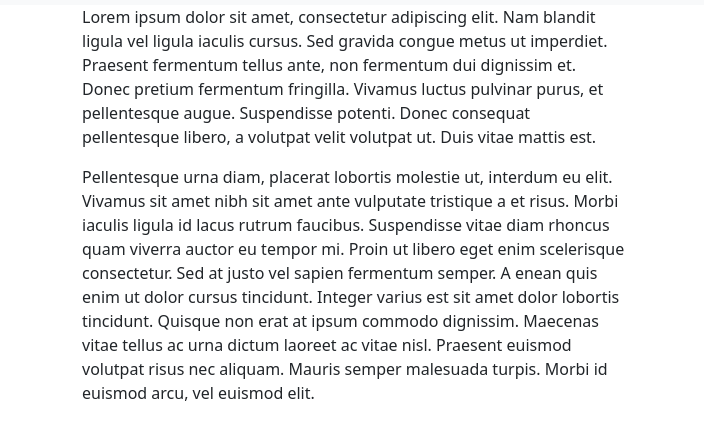
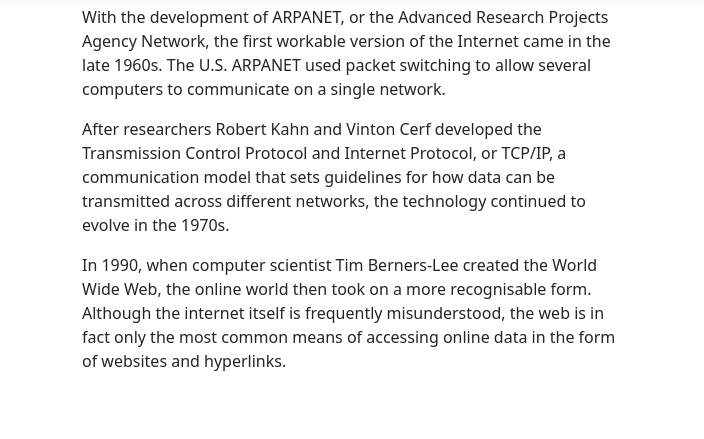
Before and after one commit to akadiyala12/HistoryofInternetWebsite, a plain HTML site: page docs/early.html in a window 1280 px wide. Shown: the part 51-490 px from the top of the page, without its empty margins (0-704 px from the left). Drawn offline with nearby package versions, Linux system fonts and the light colour scheme.

Commit message:
Added content to the Early Internet Page

```diff
--- a/docs/early.html
+++ b/docs/early.html
@@ -46,10 +46,13 @@
     <div class="row">
         <div class="col-6">
             <p>
-                Lorem ipsum dolor sit amet, consectetur adipiscing elit. Nam blandit ligula vel ligula iaculis cursus. Sed gravida congue metus ut imperdiet. Praesent fermentum tellus ante, non fermentum dui dignissim et. Donec pretium fermentum fringilla. Vivamus luctus pulvinar purus, et pellentesque augue. Suspendisse potenti. Donec consequat pellentesque libero, a volutpat velit volutpat ut. Duis vitae mattis est.
+                With the development of ARPANET, or the Advanced Research Projects Agency Network, the first workable version of the Internet came in the late 1960s. The U.S. ARPANET used packet switching to allow several computers to communicate on a single network.
             </p>
             <p>
-                Pellentesque urna diam, placerat lobortis molestie ut, interdum eu elit. Vivamus sit amet nibh sit amet ante vulputate tristique a et risus. Morbi iaculis ligula id lacus rutrum faucibus. Suspendisse vitae diam rhoncus quam viverra auctor eu tempor mi. Proin ut libero eget enim scelerisque consectetur. Sed at justo vel sapien fermentum semper. A enean quis enim ut dolor cursus tincidunt. Integer varius est sit amet dolor lobortis tincidunt. Quisque non erat at ipsum commodo dignissim. Maecenas vitae tellus ac urna dictum laoreet ac vitae nisl. Praesent euismod volutpat risus nec aliquam. Mauris semper malesuada turpis. Morbi id euismod arcu, vel euismod elit.
+                After researchers Robert Kahn and Vinton Cerf developed the Transmission Control Protocol and Internet Protocol, or TCP/IP, a communication model that sets guidelines for how data can be transmitted across different networks, the technology continued to evolve in the 1970s.
+            </p>
+            <p>
+                In 1990, when computer scientist Tim Berners-Lee created the World Wide Web, the online world then took on a more recognisable form. Although the internet itself is frequently misunderstood, the web is in fact only the most common means of accessing online data in the form of websites and hyperlinks.
             </p>
         </div>
     </div>
```
